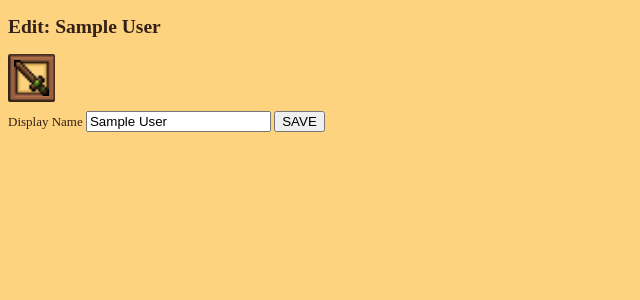
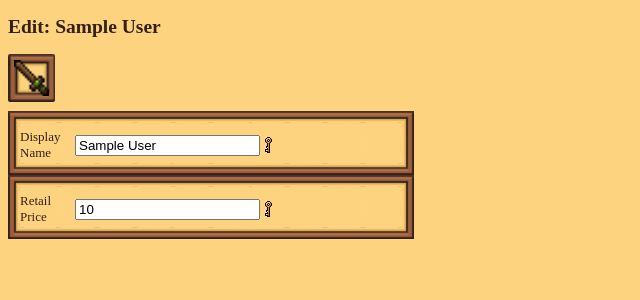
Before and after one commit to samuel-williams-ed/CodeClan_Project_1, a Flask app: page /shop/inventory/1/edit in a window 1280 px wide. Shown: the part 72-372 px from the top of the page, without its empty margins (0-640 px from the left). Run offline with Flask 2, Linux system fonts and the light colour scheme; a database or web service that is not in the repository returns one stand-in record (values such as "Sample title"); some libraries are stand-ins or nearby versions.

Commit message:
finished build of edit screen

```diff
--- a/console_build.py
+++ b/console_build.py
@@ -25,18 +25,26 @@ def load_and_save_test_data():
     print("Building & saving Products\n")
     test_product_1 = Product("Pickaxe", "A basic pickaxe, used to mine for ore and break up tough ground.", "Model X: Picker", "hand-weapon", 2, test_manufacturer_1, True, 3)
     test_product_2 = Product("Sword", "A standard issue short sword. Used for stabbing, slashing, and general purpose swording.","SND03-27-B", "util", 2, test_manufacturer_2, True, 4)
+    test_product_3 = Product("Book of Python", "It is rumoured the pages of this tomb contain a deadly vemon. The unwary and unwitting may find themselves mysteriously transfixed for hours at a time.", "21/11/2022-e62", 'util', 0, test_manufacturer_1, True, 24)
+    test_product_4 = Product("Longsaber", "This two handed broad-sword is a must have for any self-respecting castle arsenal.", "34-B Wailer", "hand-weapon", 12, test_manufacturer_2, False, 35)
     #save test products
     test_product_1 = prod_rep.save(test_product_1)
     test_product_2 = prod_rep.save(test_product_2)
-    test_product_list.append([test_product_1, test_product_2])
+    test_product_3 = prod_rep.save(test_product_3)
+    test_product_4 = prod_rep.save(test_product_4)
+    test_product_list.append([test_product_1, test_product_2, test_product_3, test_product_4])
     #load test Inventory_holdings
     print("Building & saving Inventory_holdings\n")
     test_inventory_item_1 = Inventory_holding("Basics Range Pick-axe", 8, 8, test_product_1)
     test_inventory_item_2 = Inventory_holding("Basics Range Short Sword", 20, 6, test_product_2)
+    test_inventory_item_3 = Inventory_holding("Intermediate Python", 2, 50, test_product_3)
+    test_inventory_item_4 = Inventory_holding("Swing Big with this Greatsword!", 5, 75, test_product_4)
     # save inventory items
     test_inventory_item_1 = invent_rep.save(test_inventory_item_1)
     test_inventory_item_2 = invent_rep.save(test_inventory_item_2)
-    test_inventory_list.append([test_inventory_item_1, test_inventory_item_2])
+    test_inventory_item_3 = invent_rep.save(test_inventory_item_3)
+    test_inventory_item_4 = invent_rep.save(test_inventory_item_4)
+    test_inventory_list.append([test_inventory_item_1, test_inventory_item_2, test_inventory_item_3, test_inventory_item_4])
 
 ####################### test functions ############################
 
--- a/controllers/inventory_controller.py
+++ b/controllers/inventory_controller.py
@@ -55,8 +55,11 @@ def update_inventory_name(inventory_id):
     inventory_object = invent_rep.get_by_id(inventory_id)
     print(f"\nupdating the inventory item in the controller\n took data {request.form['display_name']}")
     inventory_object.display_name = request.form['display_name']
-    # inventory_object.retail_price = request.form['retail_price']
-    invent_rep.save(inventory_object)
+    print(f"name of object now = {inventory_object.display_name} || id = {inventory_object.id}\n")
+    inventory_object.retail_price = request.form['retail_price']
+    invent_rep.update(inventory_object)
+    inventory_object = invent_rep.get_by_id(inventory_id)
+    print(f"Testing name has stuck to database\n display_name = {inventory_object.display_name} || id= {inventory_object.id}")
     return redirect(f"/shop/inventory/{inventory_id}/edit")
 
 @shop_blueprint.route('/shop/inventory/<inventory_id>/edit', methods=['POST'])
--- a/repositories/inventory_repository.py
+++ b/repositories/inventory_repository.py
@@ -3,10 +3,17 @@ import repositories.product_repository as prod_repo
 from models.inventory_holding import Inventory_holding
 
 # set this
-def update(task):
-    sql = "UPDATE inventory SET (description, user_id, duration, completed) = (%s, %s, %s, %s) WHERE id = %s"
-    values = [task.description, task.user.id, task.duration, task.completed, task.id]
+def update(inventory_object):
+    sql = "UPDATE inventory SET (display_name, number_in_stock, retail_price, product_object_id) = (%s, %s, %s, %s) WHERE id = %s"
+    values = [inventory_object.display_name,
+        inventory_object.number_in_stock,
+        inventory_object.retail_price,
+        inventory_object.product._id,
+        inventory_object.id]
     run_sql(sql, values)
+    print("invent_rep: update() complete")
+    return None
+
 
 def save(input_inventory_object):
     sql = "INSERT INTO inventory (display_name, number_in_stock, retail_price, product_object_id) VALUES (%s, %s, %s, %s) RETURNING *"
--- a/static/styles/styles.css
+++ b/static/styles/styles.css
@@ -135,8 +135,8 @@ body {
     height: 64px;
     display: flex;
     box-sizing: border-box;
-    padding-left: 7px;
-    padding-top: 7px;
+    padding-left: 9px;
+    padding-top: 9px;
     padding-bottom: 7px;
 }
 .product_details_container_row p {
@@ -144,10 +144,12 @@ body {
 }
 .product_details {
     box-sizing: border-box;
+    display: flex;
     width: 128px;
     height: 50px;
     padding: 3px;
     overflow: scroll;
+    align-items: center;
 }
 .description {
     width: 262px;
@@ -159,3 +161,13 @@ body {
     width: 58px;
     padding: unset;
 }
+
+#inventory_number_in_stock_number_text{
+    margin-left: 12px;
+    margin-top: 8px;
+}
+
+form label {
+    display: flex;
+    width: 128px;
+}
--- a/templates/shop/inventory_edit.html
+++ b/templates/shop/inventory_edit.html
@@ -8,12 +8,24 @@
 <form class="item_container" action="/shop/inventory/{{ inventory_object.id }}" method="POST">
     <input type="image" value="selected_id" class="item_icon" src="/static/assets/swords/sword_01a.png" alt="Image of a green hilted, wooden sword">
 </form>
-
-<form action="/shop/inventory/{{ inventory_object.id }}/edit_submitted" method="POST">
-    <label for="display_name">Display Name </label>
-    <input type="text" id="display_name" name="display_name" value="{{ inventory_object.display_name }}">
-    <input type="submit" value="SAVE">
-</form>
+<div class="product_details_container">
+    <form action="/shop/inventory/{{ inventory_object.id }}/edit_submitted" method="POST" id="edit_inventory_form">
+        <div class="product_details_container_row">
+            <div class="product_details description">
+                <label for="display_name">Display Name </label>
+                <input type="text" id="edit_inventory_form" name="display_name" value="{{ inventory_object.display_name }}">
+                <input type="image" alt="submit", src="/static/assets/misc/key_01d.png">
+            </div>
+        </div>
+        <div class="product_details_container_row">
+            <div class="product_details description">
+                <label for="display_name">Retail Price </label>
+                <input type="text" id="edit_inventory_form" name="retail_price" value="{{ inventory_object.retail_price }}">
+                <input type="image" alt="submit", src="/static/assets/misc/key_01d.png">
+            </div>
+        </div>
+    </form>
+</div>
 
 
 {% endblock %}
```
Also changed, not shown: templates/shop/inventory_all.html (+13 -6 lines), static/assets/misc/key_01d.png (added).
